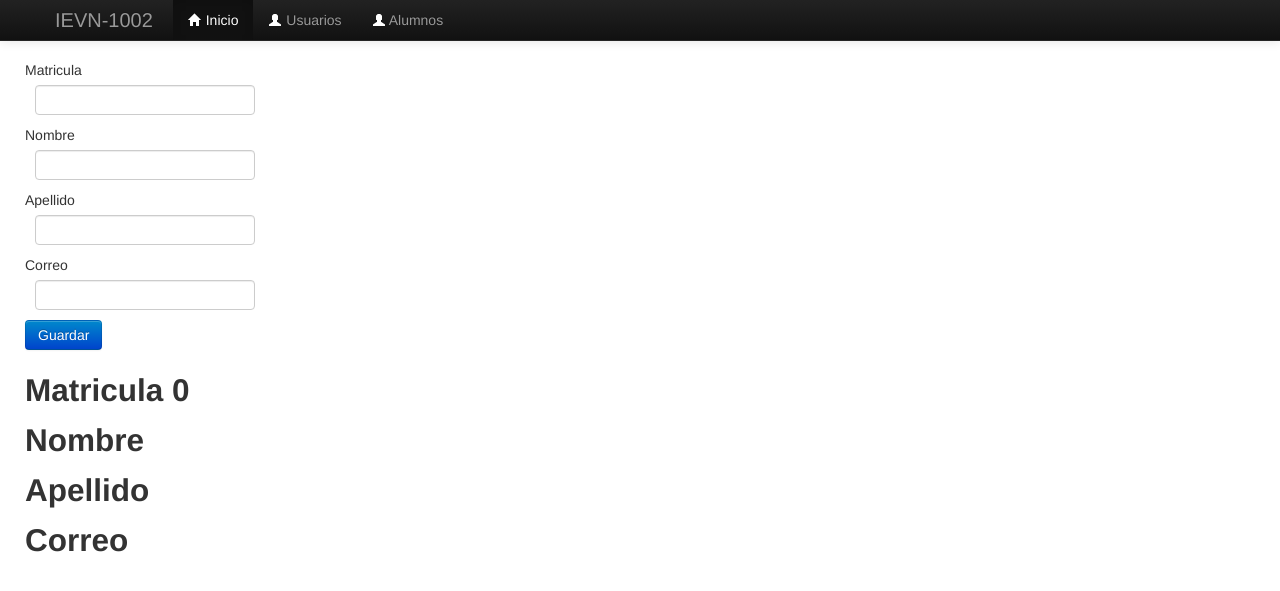
After one commit to IEVN1002-22001383/Api_Flask02, a Flask app: page /Alumnos in a window 1280 px wide. The commit adds this page. Shown: the top 591 px of the page. Run offline with Flask 3, Linux system fonts and the light colour scheme; some libraries are stand-ins or nearby versions.

Commit message:
Formularios

```diff
--- a/app.py
+++ b/app.py
@@ -1,4 +1,5 @@
 from flask import Flask, render_template, request
+import forms
 import math
 
 app = Flask(__name__)
@@ -43,6 +44,24 @@ def distancia():
         distancia = math.sqrt((int(x2) - int(x1))**2 + (int(y2) - int(y1))**2)
         return render_template('distancia.html', distancia = distancia)
     return render_template('distancia.html')
+
+@app.route('/Alumnos', methods = ['GET', 'POST'])
+def alumnos():
+    mat=0
+    nom=""
+    ape=""
+    email=""
+    alumno_clas = forms.UserForm(request.form)
+    if request.method == 'POST' and alumno_clas.validate():
+        mat=alumno_clas.matricula.data
+        nom=alumno_clas.nombre.data
+        ape=alumno_clas.apellido.data
+        email=alumno_clas.correo.data
+
+    return render_template('Alumnos.html', form=alumno_clas,
+                           mat=mat, nom=nom, ape=ape, email=email)
+
+
 
 """ variable tipo string llamada user """
 @app.route('/user/<string:user>')
--- /dev/null
+++ b/forms.py
@@ -0,0 +1,12 @@
+from wtforms import Form, StringField, PasswordField, EmailField
+from wtforms import BooleanField, SubmitField, IntegerField, validators
+
+class UserForm(Form):
+    matricula = IntegerField("Matricula", [
+        validators.DataRequired(message='El campo es requerido')])
+    nombre = StringField("Nombre", [
+        validators.DataRequired(message='El campo es requerido')])
+    apellido = StringField("Apellido", [
+        validators.DataRequired(message='El campo es requerido')])
+    correo = EmailField("Correo", [
+        validators.Email(message='Ingrese correo valido')])
--- a/requirements.txt
+++ b/requirements.txt
@@ -1,8 +1,13 @@
 blinker==1.9.0
 click==8.3.0
 colorama==0.4.6
+dnspython==2.8.0
+email-validator==2.3.0
 Flask==3.1.2
+Flask-WTF==1.2.2
+idna==3.11
 itsdangerous==2.2.0
 Jinja2==3.1.6
 MarkupSafe==3.0.3
 Werkzeug==3.1.3
+WTForms==3.2.1
--- /dev/null
+++ b/templates/Alumnos.html
@@ -0,0 +1,19 @@
+{% extends "layout.html"%}
+{%import "_macros.html" as macro%}
+    {%block container%}
+
+    <form action="" method="post" novalidate>
+        {{ macro.camposNuevos(form.matricula)}}
+        {{ macro.camposNuevos(form.nombre)}}
+        {{ macro.camposNuevos(form.apellido)}}
+        {{ macro.camposNuevos(form.correo)}}
+
+        <input type="submit" value="Guardar" class="btn btn-primary">
+    </form>
+
+
+    <h2>Matricula {{mat}}</h2>
+    <h2>Nombre {{nom}}</h2>
+    <h2>Apellido {{ape}}</h2>
+    <h2>Correo {{email}}</h2>
+{%endblock%}
--- a/templates/_macros.html
+++ b/templates/_macros.html
@@ -7,3 +7,17 @@ ya funciona con solo escribirla una vez -->
     name="{{name}}" placeholder="{{placeholder}}">
 </div>
 {% endmacro %}
+
+{%macro camposNuevos(field)%}
+<td>{{field.label}}</td>
+<dd>{{field(**kwargs) | safe}}</dd>
+
+{%if field.errors%}
+<ul>
+    {%for error in field.errors%}
+    <li style="color: red">{{error}}</li>
+    {%endfor%}
+</ul>
+{%endif%}
+
+{%endmacro%}
```
